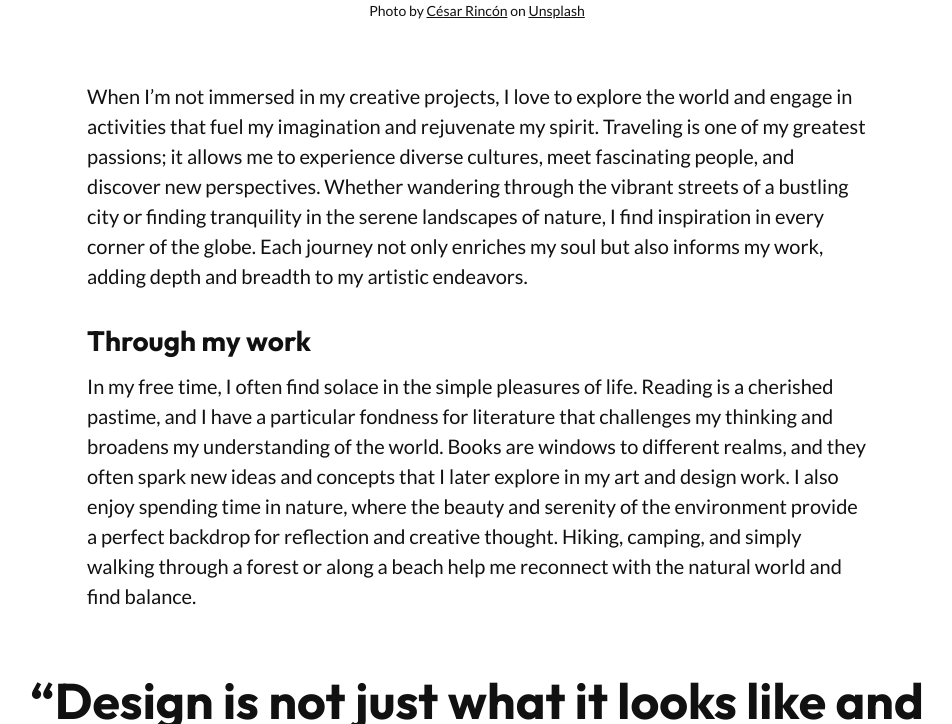
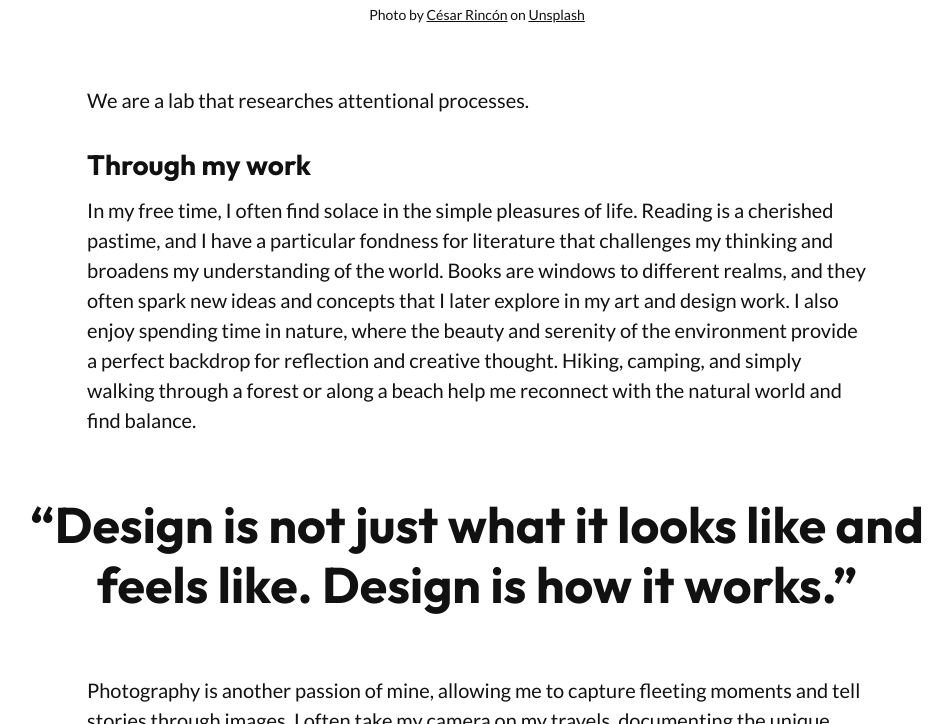
Before and after one commit to QuADlaboratory/quadlab.github.io, a Jekyll site: the page built from _pages/about.md, in a window 1280 px wide and 900 px high, scrolled down 1125 px, cut to the strip 176-900 px from the top of the window. Shown: the whole strip, without its empty margins (163-1115 px from the left). Built offline with Jekyll 4.4.1, drawn with Linux system fonts in a browser that asks for light colours; comment, search, counter and statistics services are not loaded; some of the changed text lies outside the part shown.

```diff
--- a/_data/settings.yml
+++ b/_data/settings.yml
@@ -1,7 +1,7 @@
 #-------------------------------
 # Site Settings
-title: Renva
-logo: '/images/logo.svg' # You can add own logo. For example '/images/logo.png'.
+title: QuAD Lab
+logo: '/images/quad.logo' # You can add own logo. For example '/images/logo.png'.
 logo_dark: '/images/logo-dark.svg'
 description: Renva is a creative portfolio theme for Jekyll.
 color_scheme: auto # You can choose three modes auto, light, and dark. By default, the auto mode is set, which means the user can choose the light or dark mode themself.
--- a/_pages/about.md
+++ b/_pages/about.md
@@ -1,13 +1,13 @@
 ---
 layout: page
 title: About Our Lab
-description: I am QuAD
+description: Welcome to the QuAD Lab!
 permalink: /about/
 image: '/images/01.jpg'
 image_caption: 'Photo by [César Rincón](https://unsplash.com/photos/grayscale-photo-of-man-XHVpWcr5grQ) on [Unsplash](https://unsplash.com/)'
 ---
 
-When I'm not immersed in my creative projects, I love to explore the world and engage in activities that fuel my imagination and rejuvenate my spirit. Traveling is one of my greatest passions; it allows me to experience diverse cultures, meet fascinating people, and discover new perspectives. Whether wandering through the vibrant streets of a bustling city or finding tranquility in the serene landscapes of nature, I find inspiration in every corner of the globe. Each journey not only enriches my soul but also informs my work, adding depth and breadth to my artistic endeavors.
+We are a lab that researches attentional processes.
 
 ## Through my work
 
```
